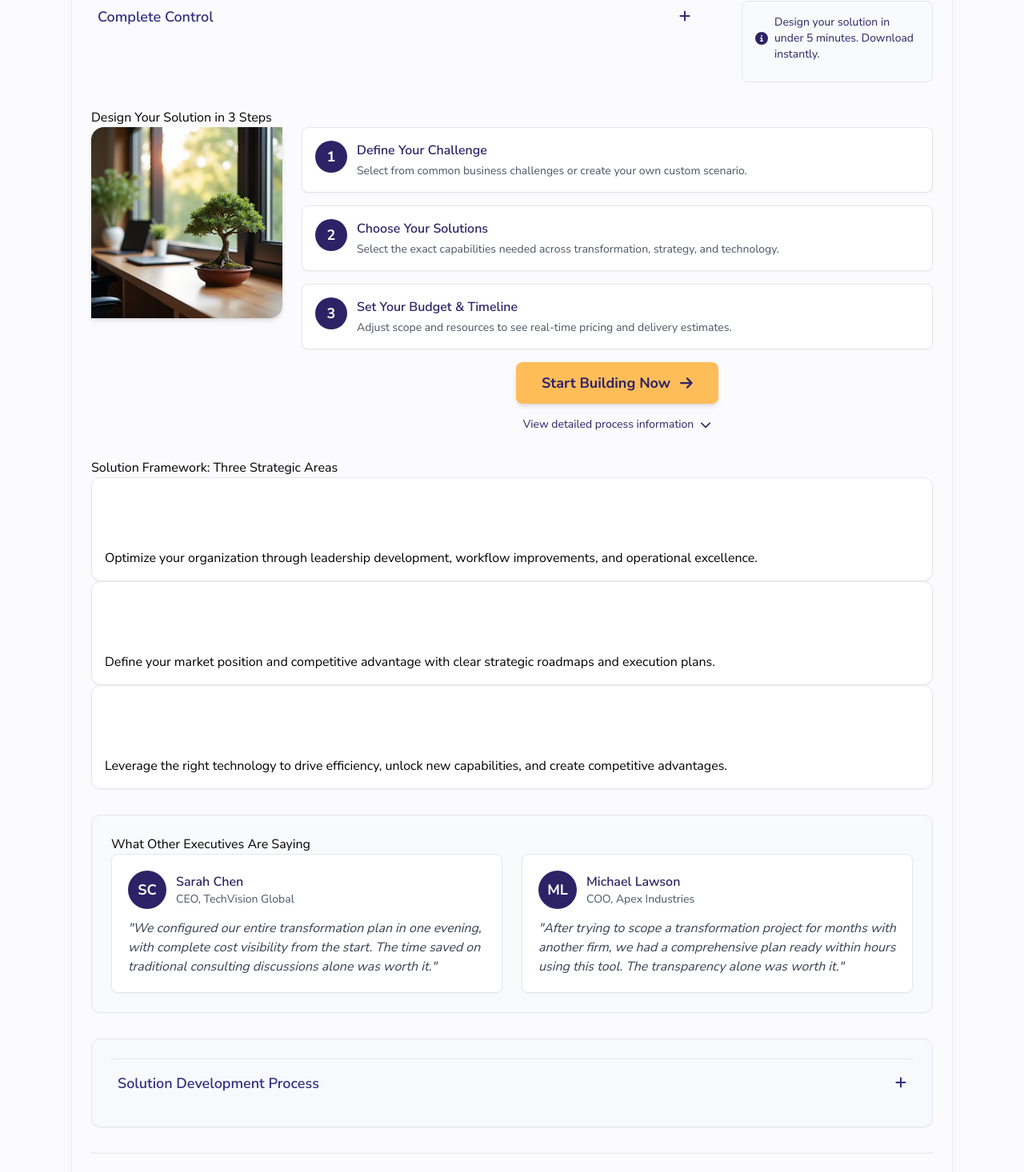
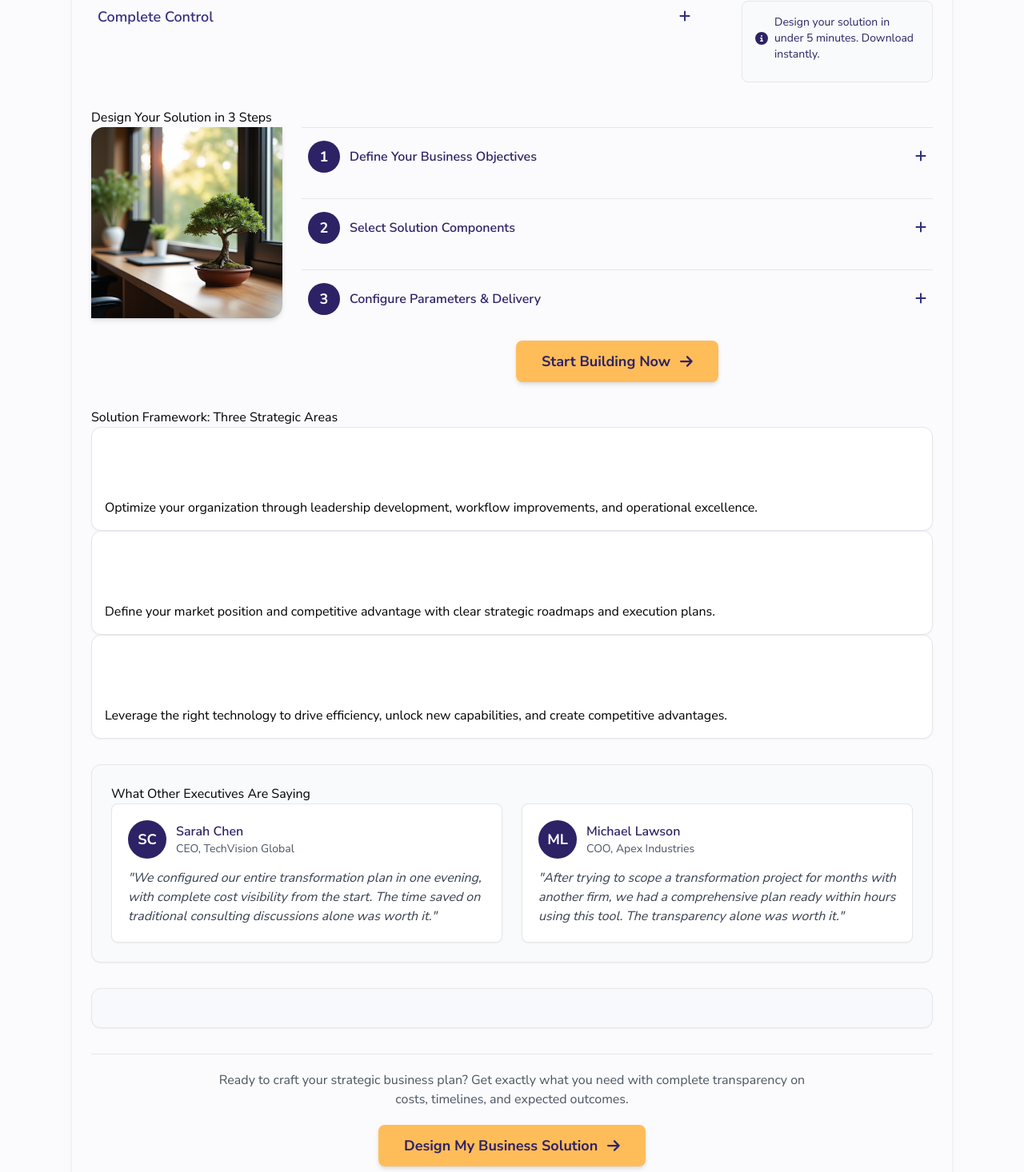
Before and after one commit to elexive-com/elexive-calc, a React (Create React App) app: page / in a window 1280 px wide. Shown: the part 1241-2707 px from the top of the page at 80% size. Built offline with nearby package versions, Linux system fonts and the light colour scheme; what @react-pdf/renderer would draw is missing.

Commit message:
integrated documentation directly to steps

```diff
--- a/src/components/CalculatorIntroduction.jsx
+++ b/src/components/CalculatorIntroduction.jsx
@@ -29,7 +29,13 @@ const CollapsibleCard = ({ title, icon, content }) => {
         className="py-4 px-2 flex items-center justify-between w-full cursor-pointer"
         onClick={toggleCard}
       >
+        <div className="flex-1">
+          {typeof title === 'string' ? (
             <h4 className="font-semibold text-lg text-indigo-900">{title}</h4>
+          ) : (
+            title
+          )}
+        </div>
         <div>
           <FontAwesomeIcon
             icon={isExpanded ? faMinus : faPlus}
@@ -49,18 +55,6 @@ const CollapsibleCard = ({ title, icon, content }) => {
 };
 
 const CalculatorIntroduction = ({ onGetStarted }) => {
-  const [expandedSections, setExpandedSections] = useState({
-    evcModel: false,
-    process: false
-  });
-
-  const toggleSection = (section) => {
-    setExpandedSections(prev => ({
-      ...prev,
-      [section]: !prev[section]
-    }));
-  };
-
   // Updated pillar configuration using standardized CSS classes with elx- prefix
   const pillars = [
     {
@@ -537,7 +531,7 @@ const CalculatorIntroduction = ({ onGetStarted }) => {
         </div>
       </div>
 
-      {/* SIMPLIFIED PROCESS: 3 quick steps - Modified to match collapsible style */}
+      {/* SIMPLIFIED PROCESS: 3 collapsible steps */}
       <div className="mb-8">
         <h3 className="elx-heading-2 flex items-center">
           Design Your Solution in 3 Steps
@@ -556,47 +550,132 @@ const CalculatorIntroduction = ({ onGetStarted }) => {
 
           <div className="order-1 md:order-2 w-full md:w-3/4">
             <div className="space-y-4">
-              <div className="bg-white rounded-lg border border-gray-200 shadow-sm p-4">
-                <div className="flex gap-3 items-start">
+              {/* Step 1 - Collapsible */}
+              <CollapsibleCard
+                title={
+                  <div className="flex gap-3 items-center">
                     <div className="w-10 h-10 rounded-full bg-elx-primary text-white flex items-center justify-center font-bold text-lg flex-shrink-0">
                       1
                     </div>
                     <div>
-                    <h4 className="font-semibold text-elx-primary mb-1">Define Your Challenge</h4>
-                    <p className="text-gray-600 text-sm">
-                      Select from common business challenges or create your own custom scenario.
+                      <h4 className="font-semibold text-elx-primary">Define Your Business Objectives</h4>
+                    </div>
+                  </div>
+                }
+                content={
+                  <div className="pl-14">
+                    <p className="text-gray-600 mb-3">
+                      Identify your most critical business problem from our pre-configured scenarios, or customize your own multi-faceted approach. This establishes the foundation for your transformation journey.
+                    </p>
+                    <div className="bg-gray-50 rounded-lg p-4 mb-3 border border-gray-200">
+                      <h5 className="font-medium text-elx-primary mb-2">This step includes:</h5>
+                      <ul className="text-sm text-gray-600 space-y-2">
+                        <li className="flex items-start">
+                          <FontAwesomeIcon icon={faCheckCircle} className="text-elx-accent mt-1 mr-2 flex-shrink-0" />
+                          <span>Selecting from common business transformation scenarios or creating a custom challenge definition</span>
+                        </li>
+                        <li className="flex items-start">
+                          <FontAwesomeIcon icon={faCheckCircle} className="text-elx-accent mt-1 mr-2 flex-shrink-0" />
+                          <span>Tailoring to your specific industry context and business environment</span>
+                        </li>
+                        <li className="flex items-start">
+                          <FontAwesomeIcon icon={faCheckCircle} className="text-elx-accent mt-1 mr-2 flex-shrink-0" />
+                          <span>Establishing clear success metrics so we can measure transformation outcomes</span>
+                        </li>
+                      </ul>
+                    </div>
+                    <p className="text-sm text-gray-500 italic">
+                      Unlike traditional consulting approaches that begin with pre-determined solutions, we start by understanding your unique situation and requirements.
                     </p>
                   </div>
-                </div>
-              </div>
+                }
+              />
 
-              <div className="bg-white rounded-lg border border-gray-200 shadow-sm p-4">
-                <div className="flex gap-3 items-start">
+              {/* Step 2 - Collapsible */}
+              <CollapsibleCard
+                title={
+                  <div className="flex gap-3 items-center">
                     <div className="w-10 h-10 rounded-full bg-elx-primary text-white flex items-center justify-center font-bold text-lg flex-shrink-0">
                       2
                     </div>
                     <div>
-                    <h4 className="font-semibold text-elx-primary mb-1">Choose Your Solutions</h4>
-                    <p className="text-gray-600 text-sm">
-                      Select the exact capabilities needed across transformation, strategy, and technology.
+                      <h4 className="font-semibold text-elx-primary">Select Solution Components</h4>
+                    </div>
+                  </div>
+                }
+                content={
+                  <div className="pl-14">
+                    <p className="text-gray-600 mb-3">
+                      Choose the exact services needed to solve your problem across our transformation pillars: Transformation (People & Process), Strategy (Vision & Direction), and Technology (Tools & Systems).
+                    </p>
+                    <div className="bg-gray-50 rounded-lg p-4 mb-3 border border-gray-200">
+                      <h5 className="font-medium text-elx-primary mb-2">This step includes:</h5>
+                      <ul className="text-sm text-gray-600 space-y-2">
+                        <li className="flex items-start">
+                          <FontAwesomeIcon icon={faCheckCircle} className="text-elx-accent mt-1 mr-2 flex-shrink-0" />
+                          <span>Exploring our comprehensive module library with detailed descriptions of each service</span>
+                        </li>
+                        <li className="flex items-start">
+                          <FontAwesomeIcon icon={faCheckCircle} className="text-elx-accent mt-1 mr-2 flex-shrink-0" />
+                          <span>Selecting from multiple delivery options for each module (from quick insights to full implementation)</span>
+                        </li>
+                        <li className="flex items-start">
+                          <FontAwesomeIcon icon={faCheckCircle} className="text-elx-accent mt-1 mr-2 flex-shrink-0" />
+                          <span>Understanding how modules work together to create comprehensive transformation</span>
+                        </li>
+                      </ul>
+                    </div>
+                    <p className="text-sm text-gray-500 italic">
+                      You'll see the exact purpose and business impact of each component, allowing you to create a solution that precisely addresses your specific challenges.
                     </p>
                   </div>
-                </div>
-              </div>
+                }
+              />
 
-              <div className="bg-white rounded-lg border border-gray-200 shadow-sm p-4">
-                <div className="flex gap-3 items-start">
+              {/* Step 3 - Collapsible */}
+              <CollapsibleCard
+                title={
+                  <div className="flex gap-3 items-center">
                     <div className="w-10 h-10 rounded-full bg-elx-primary text-white flex items-center justify-center font-bold text-lg flex-shrink-0">
                       3
                     </div>
                     <div>
-                    <h4 className="font-semibold text-elx-primary mb-1">Set Your Budget & Timeline</h4>
-                    <p className="text-gray-600 text-sm">
-                      Adjust scope and resources to see real-time pricing and delivery estimates.
+                      <h4 className="font-semibold text-elx-primary">Configure Parameters & Delivery</h4>
+                    </div>
+                  </div>
+                }
+                content={
+                  <div className="pl-14">
+                    <p className="text-gray-600 mb-3">
+                      Adjust resource levels, timeline, and engagement model to align with your budget, urgency, and internal capabilities. This gives you complete control over how your solution is delivered.
+                    </p>
+                    <div className="bg-gray-50 rounded-lg p-4 mb-3 border border-gray-200">
+                      <h5 className="font-medium text-elx-primary mb-2">This step includes:</h5>
+                      <ul className="text-sm text-gray-600 space-y-2">
+                        <li className="flex items-start">
+                          <FontAwesomeIcon icon={faCheckCircle} className="text-elx-accent mt-1 mr-2 flex-shrink-0" />
+                          <span>Fine-tuning delivery timeframes to match your business urgency (from quick-start to phased approach)</span>
+                        </li>
+                        <li className="flex items-start">
+                          <FontAwesomeIcon icon={faCheckCircle} className="text-elx-accent mt-1 mr-2 flex-shrink-0" />
+                          <span>Allocating resources across your transformation pillars based on your priorities</span>
+                        </li>
+                        <li className="flex items-start">
+                          <FontAwesomeIcon icon={faCheckCircle} className="text-elx-accent mt-1 mr-2 flex-shrink-0" />
+                          <span>Setting collaboration levels between your team and our consultants</span>
+                        </li>
+                        <li className="flex items-start">
+                          <FontAwesomeIcon icon={faCheckCircle} className="text-elx-accent mt-1 mr-2 flex-shrink-0" />
+                          <span>Viewing real-time cost calculations with complete transparency</span>
+                        </li>
+                      </ul>
+                    </div>
+                    <p className="text-sm text-gray-500 italic">
+                      This adaptive approach ensures you're never forced into a rigid consulting framework—instead, the solution adapts to your specific needs and constraints.
                     </p>
                   </div>
-                </div>
-              </div>
+                }
+              />
 
               <div className="mt-5 flex justify-center">
                 <button
@@ -605,19 +684,6 @@ const CalculatorIntroduction = ({ onGetStarted }) => {
                 >
                   Start Building Now
                   <FontAwesomeIcon icon={faArrowRight} className="ml-3" />
-                </button>
-              </div>
-
-              <div className="text-center mt-2">
-                <button
-                  onClick={() => {
-                    toggleSection('process');
-                    document.getElementById('detailed-process').scrollIntoView({ behavior: 'smooth' });
-                  }}
-                  className="text-elx-primary font-medium text-sm flex items-center justify-center mx-auto"
-                >
-                  View detailed process information
-                  <FontAwesomeIcon icon={faChevronDown} className="ml-2" />
                 </button>
               </div>
             </div>
@@ -714,200 +780,7 @@ const CalculatorIntroduction = ({ onGetStarted }) => {
 
       {/* 6. EXPANDABLE SECTIONS - Detailed information for CEOs who want to dig deeper */}
       <div className="space-y-0 mb-8 bg-[#f8f9fc] rounded-xl p-6 border border-gray-200 shadow-sm">
-        {/* Detailed Process Section - Expandable */}
-        <div className="border-t border-gray-200 overflow-hidden" id="detailed-process">
-          <div
-            className="py-4 px-2 flex items-center justify-between w-full cursor-pointer"
-            onClick={() => toggleSection('process')}
-          >
-            <h3 className="font-semibold text-lg text-indigo-900">Solution Development Process</h3>
-            <div>
-              <FontAwesomeIcon
-                icon={expandedSections.process ? faMinus : faPlus}
-                className="text-indigo-900"
-              />
-            </div>
-          </div>
-
-          {expandedSections.process && (
-            <div className="p-5 bg-white border-t border-gray-100">
-              <p className="text-gray-700 mb-4">
-                Our streamlined process ensures you get exactly the business solution you need, with full visibility at every step. Designed for busy executives who need results without endless meetings and proposals.
-              </p>
-
-              <div className="space-y-6">
-                {/* Step 1 */}
-                <div className="flex gap-4 items-start">
-                  <div className="w-12 h-12 rounded-full bg-elx-primary text-white flex items-center justify-center font-bold text-lg shadow-sm flex-shrink-0">
-                    1
-                  </div>
-                  <div>
-                    <h4 className="text-lg font-semibold text-elx-primary mb-2">Define Your Business Objectives</h4>
-                    <p className="text-gray-600 mb-3">
-                      Identify your most critical business problem from our pre-configured scenarios, or customize your own multi-faceted approach. This establishes the foundation for your transformation journey.
-                    </p>
-                    <div className="bg-gray-50 rounded-lg p-4 mb-3 border border-gray-200">
-                      <h5 className="font-medium text-elx-primary mb-2">This step includes:</h5>
-                      <ul className="text-sm text-gray-600 space-y-2">
-                        <li className="flex items-start">
-                          <FontAwesomeIcon icon={faCheckCircle} className="text-elx-accent mt-1 mr-2 flex-shrink-0" />
-                          <span>Selecting from common business transformation scenarios or creating a custom challenge definition</span>
-                        </li>
-                        <li className="flex items-start">
-                          <FontAwesomeIcon icon={faCheckCircle} className="text-elx-accent mt-1 mr-2 flex-shrink-0" />
-                          <span>Tailoring to your specific industry context and business environment</span>
-                        </li>
-                        <li className="flex items-start">
-                          <FontAwesomeIcon icon={faCheckCircle} className="text-elx-accent mt-1 mr-2 flex-shrink-0" />
-                          <span>Establishing clear success metrics so we can measure transformation outcomes</span>
-                        </li>
-                      </ul>
-                    </div>
-                    <p className="text-sm text-gray-500 italic">
-                      Unlike traditional consulting approaches that begin with pre-determined solutions, we start by understanding your unique situation and requirements.
-                    </p>
-                  </div>
-                </div>
-
-                {/* Step 2 */}
-                <div className="flex gap-4 items-start">
-                  <div className="w-12 h-12 rounded-full bg-elx-primary text-white flex items-center justify-center font-bold text-lg shadow-sm flex-shrink-0">
-                    2
-                  </div>
-                  <div>
-                    <h4 className="text-lg font-semibold text-elx-primary mb-2">Select Solution Components</h4>
-                    <p className="text-gray-600 mb-3">
-                      Choose the exact services needed to solve your problem across our transformation pillars: Transformation (People & Process), Strategy (Vision & Direction), and Technology (Tools & Systems).
-                    </p>
-                    <div className="bg-gray-50 rounded-lg p-4 mb-3 border border-gray-200">
-                      <h5 className="font-medium text-elx-primary mb-2">This step includes:</h5>
-                      <ul className="text-sm text-gray-600 space-y-2">
-                        <li className="flex items-start">
-                          <FontAwesomeIcon icon={faCheckCircle} className="text-elx-accent mt-1 mr-2 flex-shrink-0" />
-                          <span>Exploring our comprehensive module library with detailed descriptions of each service</span>
-                        </li>
-                        <li className="flex items-start">
-                          <FontAwesomeIcon icon={faCheckCircle} className="text-elx-accent mt-1 mr-2 flex-shrink-0" />
-                          <span>Selecting from multiple delivery options for each module (from quick insights to full implementation)</span>
-                        </li>
-                        <li className="flex items-start">
-                          <FontAwesomeIcon icon={faCheckCircle} className="text-elx-accent mt-1 mr-2 flex-shrink-0" />
-                          <span>Understanding how modules work together to create comprehensive transformation</span>
-                        </li>
-                      </ul>
-                    </div>
-                    <p className="text-sm text-gray-500 italic">
-                      You'll see the exact purpose and business impact of each component, allowing you to create a solution that precisely addresses your specific challenges.
-                    </p>
-                  </div>
-                </div>
-
-                {/* Step 3 */}
-                <div className="flex gap-4 items-start">
-                  <div className="w-12 h-12 rounded-full bg-elx-primary text-white flex items-center justify-center font-bold text-lg shadow-sm flex-shrink-0">
-                    3
-                  </div>
-                  <div>
-                    <h4 className="text-lg font-semibold text-elx-primary mb-2">Configure Parameters & Delivery</h4>
-                    <p className="text-gray-600 mb-3">
-                      Adjust resource levels, timeline, and engagement model to align with your budget, urgency, and internal capabilities. This gives you complete control over how your solution is delivered.
-                    </p>
-                    <div className="bg-gray-50 rounded-lg p-4 mb-3 border border-gray-200">
-                      <h5 className="font-medium text-elx-primary mb-2">This step includes:</h5>
-                      <ul className="text-sm text-gray-600 space-y-2">
-                        <li className="flex items-start">
-                          <FontAwesomeIcon icon={faCheckCircle} className="text-elx-accent mt-1 mr-2 flex-shrink-0" />
-                          <span>Fine-tuning delivery timeframes to match your business urgency (from quick-start to phased approach)</span>
-                        </li>
-                        <li className="flex items-start">
-                          <FontAwesomeIcon icon={faCheckCircle} className="text-elx-accent mt-1 mr-2 flex-shrink-0" />
-                          <span>Allocating resources across your transformation pillars based on your priorities</span>
-                        </li>
-                        <li className="flex items-start">
-                          <FontAwesomeIcon icon={faCheckCircle} className="text-elx-accent mt-1 mr-2 flex-shrink-0" />
-                          <span>Setting collaboration levels between your team and our consultants</span>
-                        </li>
-                        <li className="flex items-start">
-                          <FontAwesomeIcon icon={faCheckCircle} className="text-elx-accent mt-1 mr-2 flex-shrink-0" />
-                          <span>Viewing real-time cost calculations with complete transparency</span>
-                        </li>
-                      </ul>
-                    </div>
-                    <p className="text-sm text-gray-500 italic">
-                      This adaptive approach ensures you're never forced into a rigid consulting framework—instead, the solution adapts to your specific needs and constraints.
-                    </p>
-                  </div>
-                </div>
-              </div>
-
-              <div className="bg-elx-accent bg-opacity-10 rounded-lg p-5 mt-6 border border-elx-accent border-opacity-20">
-                <h4 className="font-semibold text-elx-primary mb-3 flex items-center">
-                  <FontAwesomeIcon icon={faCheckCircle} className="text-elx-accent mr-2" />
-                  Your Complete Business Solution Package
-                </h4>
-                <p className="text-gray-700 mb-3">
-                  Upon completion, you'll receive a comprehensive business solution with:
-                </p>
-                <div className="grid grid-cols-1 md:grid-cols-2 gap-x-6 gap-y-3">
-                  <div className="flex items-start">
-                    <FontAwesomeIcon icon={faCheckCircle} className="text-elx-secondary mt-1 mr-2 flex-shrink-0" />
-                    <span className="text-gray-600">Executive summary with business case</span>
-                  </div>
-                  <div className="flex items-start">
-                    <FontAwesomeIcon icon={faCheckCircle} className="text-elx-secondary mt-1 mr-2 flex-shrink-0" />
-                    <span className="text-gray-600">Strategic implementation timeline</span>
-                  </div>
-                  <div className="flex items-start">
-                    <FontAwesomeIcon icon={faCheckCircle} className="text-elx-secondary mt-1 mr-2 flex-shrink-0" />
-                    <span className="text-gray-600">Itemized pricing with complete transparency</span>
-                  </div>
-                  <div className="flex items-start">
-                    <FontAwesomeIcon icon={faCheckCircle} className="text-elx-secondary mt-1 mr-2 flex-shrink-0" />
-                    <span className="text-gray-600">Clear ROI projections and metrics</span>
-                  </div>
-                  <div className="flex items-start">
-                    <FontAwesomeIcon icon={faCheckCircle} className="text-elx-secondary mt-1 mr-2 flex-shrink-0" />
-                    <span className="text-gray-600">Optimized resource allocation plan</span>
-                  </div>
-                  <div className="flex items-start">
-                    <FontAwesomeIcon icon={faCheckCircle} className="text-elx-secondary mt-1 mr-2 flex-shrink-0" />
-                    <span className="text-gray-600">Boardroom-ready presentation materials</span>
-                  </div>
-                </div>
-                <div className="mt-4 pt-4 border-t border-elx-secondary border-opacity-20">
-                  <p className="text-gray-700">
-                    Download this comprehensive package to share with your executive team, or proceed directly to implementation. The entire process gives you complete control with full cost visibility, precise timelines, and clear expected outcomes.
-                  </p>
-                </div>
-              </div>
-
-              <div className="mt-6 bg-gray-50 p-4 rounded-lg border border-gray-200">
-                <h5 className="elx-section-heading flex items-center">
-                  <FontAwesomeIcon icon={faLightbulb} className="text-amber-500 mr-2" />
-                  Executive Benefits
-                </h5>
-                <ul className="text-sm text-gray-600 space-y-2">
-                  <li className="flex items-start">
-                    <FontAwesomeIcon icon={faCheckCircle} className="text-elx-accent mt-1 mr-2 flex-shrink-0" />
-                    <span><strong>Time Efficiency:</strong> Configure complex solutions in minutes instead of sitting through weeks of consulting presentations.</span>
-                  </li>
-                  <li className="flex items-start">
-                    <FontAwesomeIcon icon={faCheckCircle} className="text-elx-accent mt-1 mr-2 flex-shrink-0" />
-                    <span><strong>Cost Visibility:</strong> See exactly what you're paying for with transparent pricing—no surprises or hidden fees.</span>
-                  </li>
-                  <li className="flex items-start">
-                    <FontAwesomeIcon icon={faCheckCircle} className="text-elx-accent mt-1 mr-2 flex-shrink-0" />
-                    <span><strong>Control:</strong> Make decisions on your timeline without pressure—evaluate options thoroughly before committing.</span>
-                  </li>
-                  <li className="flex items-start">
-                    <FontAwesomeIcon icon={faCheckCircle} className="text-elx-accent mt-1 mr-2 flex-shrink-0" />
-                    <span><strong>Precision:</strong> Get exactly what your business needs without paying for unnecessary consulting services.</span>
-                  </li>
-                </ul>
-              </div>
-            </div>
-          )}
-        </div>
+        {/* Expandable sections can be added here if needed */}
       </div>
 
       {/* FINAL CTA: Emphasize control, transparency and ease */}
```
Lines whose indentation alone changed are shown as unchanged.
